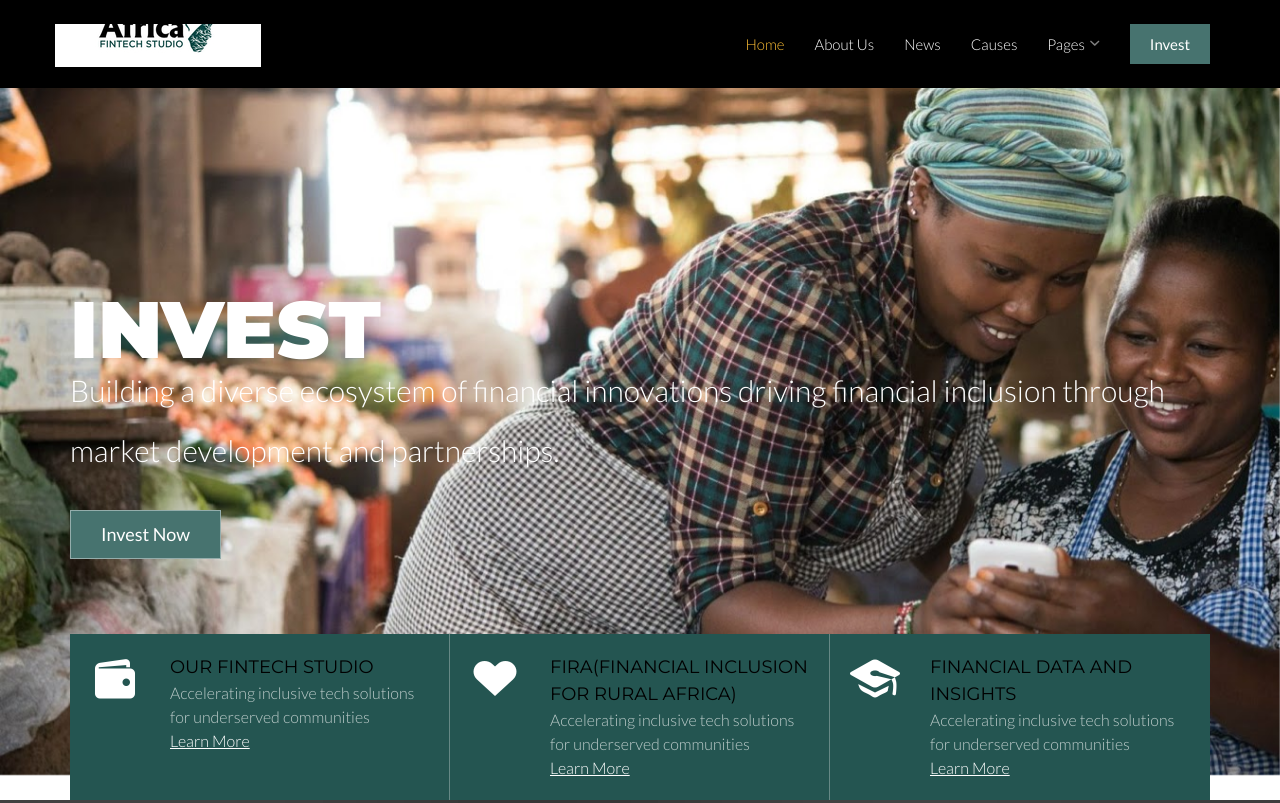
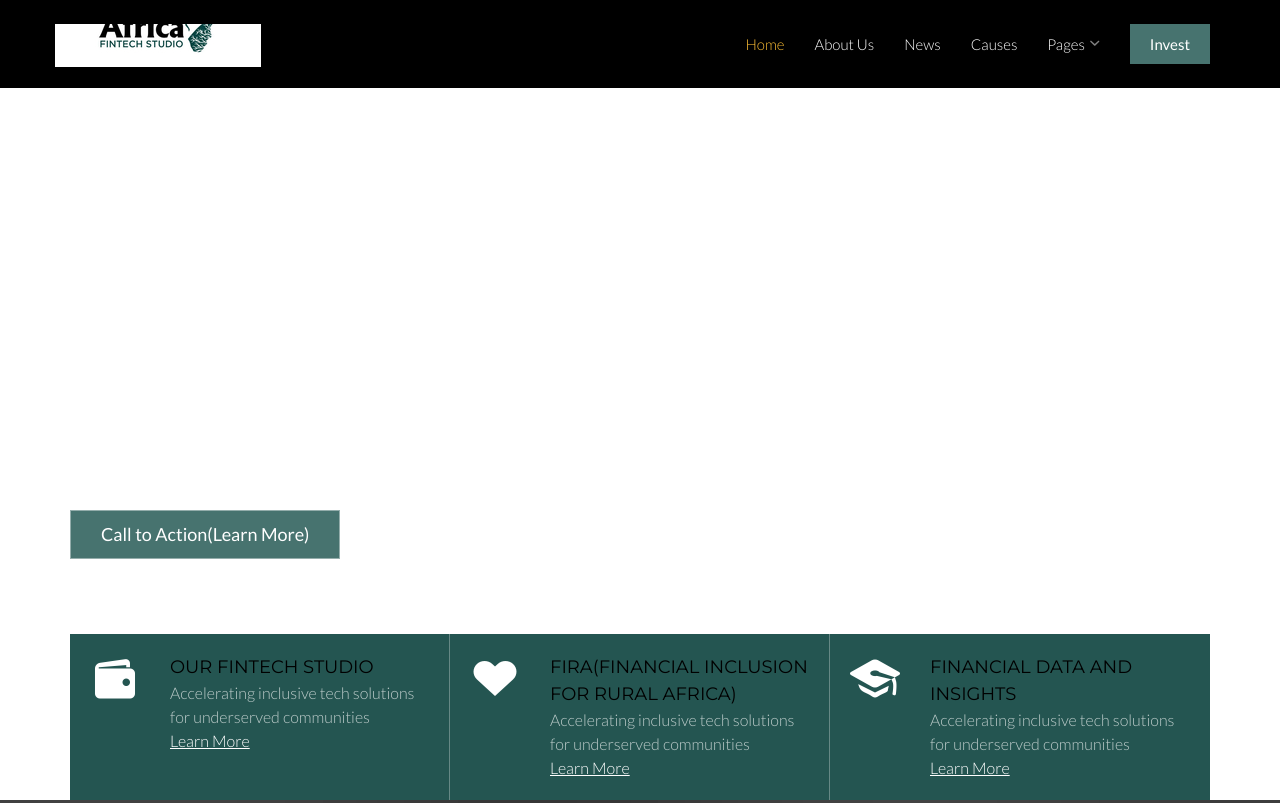
Before and after one commit to Ceasar15/charity, a website: page index.html in a window 1280 px wide. Shown: the top 803 px of the page. Drawn offline with Linux system fonts and the light colour scheme; files whose address does not match are found by name.

Commit message:
update website content

```diff
--- a/index.html
+++ b/index.html
@@ -63,13 +63,13 @@
         </div>
       </nav>
 
-      <section class="probootstrap-hero" style="background-image: url(img/financial-inclusion-scaled.jpg)"  data-stellar-background-ratio="0.5">
+      <section class="probootstrap-hero" style="background-image: url(img/)"  data-stellar-background-ratio="0.5">
         <div class="container">
           <div class="row">
             <div class="col-md-12">
               <div class="probootstrap-slider-text probootstrap-animate" data-animate-effect="fadeIn">
-                <h1 class="probootstrap-heading probootstrap-animate">Invest <span>Building a diverse ecosystem of financial innovations driving financial inclusion through market development and partnerships.</span></h1>
-                <p class="probootstrap-animate"><a href="#" class="btn btn-primary btn-lg">Invest Now</a></p>
+                <h1 class="probootstrap-heading probootstrap-animate">AFS <span>Building a diverse ecosystem of financial innovations driving financial inclusion through market development and partnerships.</span></h1>
+                <p class="probootstrap-animate"><a href="#" class="btn btn-primary btn-lg">Call to Action(Learn More)</a></p>
               </div>
             </div>
           </div>
```
Also changed, not shown: about.html (+1 -1 lines).
